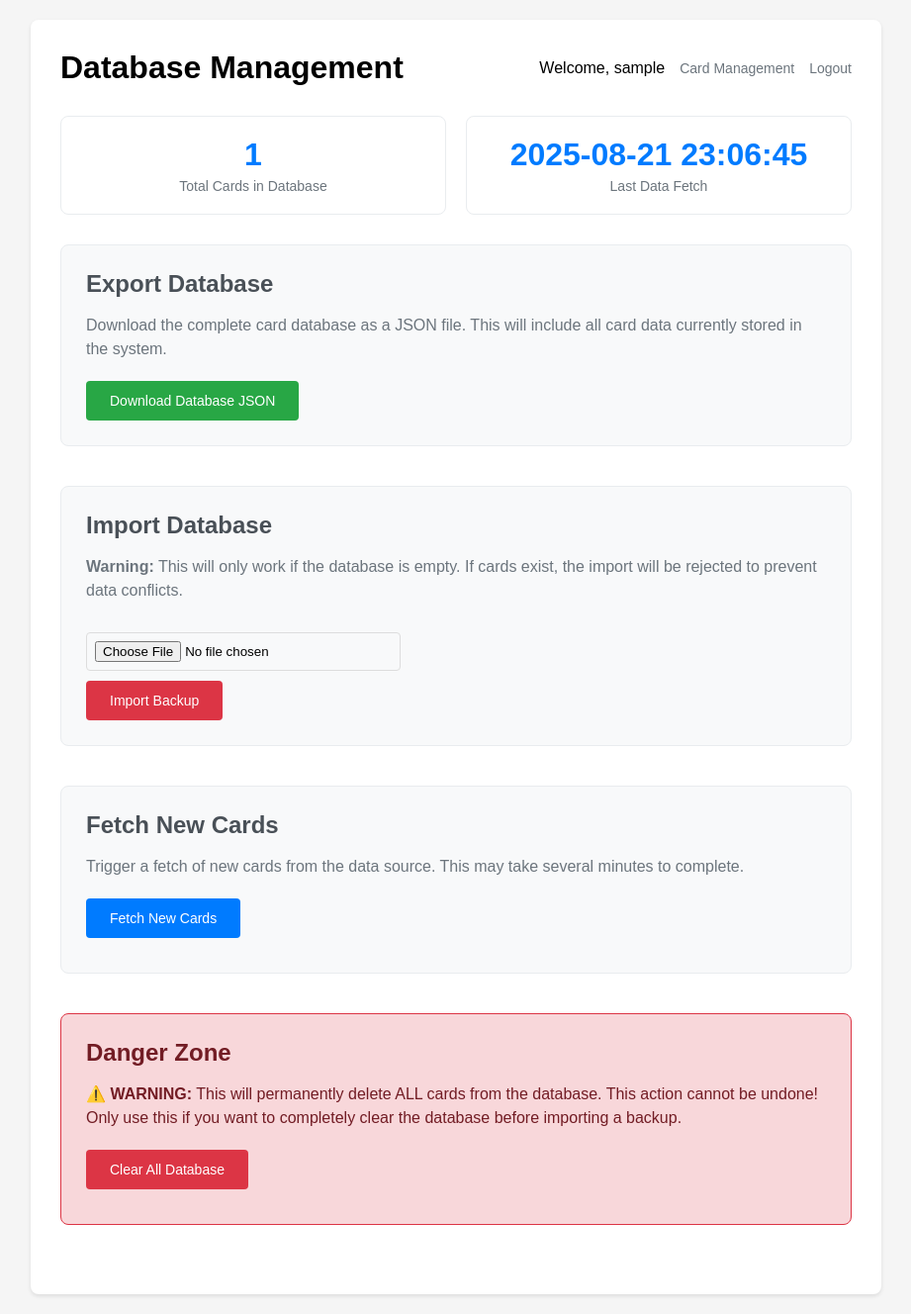
After one commit to btawa/MarcieAPI, a Flask app: page /admin/management in a window 1280 px wide. The commit adds this page. Shown: the whole page at 99% size, without its empty margins (179-1100 px from the left). Run offline with Flask 3, Linux system fonts and the light colour scheme; the visitor is signed in with stand-in values (Sample User, id 1); tables that the repository leaves empty hold one stand-in row (values such as "Sample post"); parts of the project's set-up code (start-up, migrations or seed data) failed here and were passed over.

Commit message:
Adding management page and realted functions

```diff
--- a/main.py
+++ b/main.py
@@ -405,6 +405,174 @@ def admin_delete_card(code):
         return f"Error deleting card: {str(e)}", 500
 
 
+@app.route('/admin/management')
+@require_admin_auth
+def admin_management():
+    """Database management page"""
+    total_cards = card_client.db.get_card_count()
+
+    # Get last fetch time from card_client if available
+    last_fetch = getattr(card_client, 'lastfetch', None)
+    if last_fetch and last_fetch != 'never':
+        try:
+            # Convert timestamp to readable format if it's a number
+            if isinstance(last_fetch, (int, float)):
+                import datetime
+                last_fetch = datetime.datetime.fromtimestamp(last_fetch).strftime('%Y-%m-%d %H:%M:%S')
+        except:
+            pass
+
+    return render_template('management.html',
+                         total_cards=total_cards,
+                         last_fetch=last_fetch or 'Never')
+
+
+@app.route('/admin/management/export')
+@require_admin_auth
+def admin_export_database():
+    """Export complete database as JSON"""
+    try:
+        import datetime
+
+        cards_data = card_client.cards
+        response_data = json.dumps(cards_data, indent=2)
+
+        # Generate filename with timestamp
+        timestamp = datetime.datetime.now().strftime("%Y%m%d_%H%M%S")
+        filename = f"marcie_cards_backup_{timestamp}.json"
+
+        response = Response(
+            response_data,
+            mimetype='application/json',
+            headers={'Content-Disposition': f'attachment; filename={filename}'}
+        )
+        return response
+
+    except Exception as e:
+        logging.error(f"Error exporting database: {e}")
+        return f"Error exporting database: {str(e)}", 500
+
+
+@app.route('/admin/management/import', methods=['GET', 'POST'])
+@require_admin_auth
+def admin_import_database():
+    """Import database from JSON backup"""
+    # Redirect GET requests back to management page
+    if request.method == 'GET':
+        return redirect(url_for('admin_management'))
+
+    message = None
+    message_type = 'danger'
+
+    try:
+        # Check if database is empty
+        if card_client.db.get_card_count() > 0:
+            message = "Import rejected: Database is not empty. Can only import into an empty database to prevent conflicts."
+        else:
+            # Get uploaded file
+            if 'backup_file' not in request.files:
+                message = "No file uploaded"
+            else:
+                file = request.files['backup_file']
+                if file.filename == '':
+                    message = "No file selected"
+                else:
+                    # Read and parse JSON
+                    file_content = file.read().decode('utf-8')
+                    cards_data = json.loads(file_content)
+
+                    if not isinstance(cards_data, list):
+                        message = "Invalid file format: Expected JSON array of cards"
+                    else:
+                        # Clear database and import new data
+                        if card_client.db.save_cards(cards_data, 'import'):
+                            # Update in-memory cards
+                            card_client.cards = cards_data
+                            message = f"Successfully imported {len(cards_data)} cards from backup"
+                            message_type = 'success'
+                        else:
+                            message = "Failed to import cards to database"
+
+    except json.JSONDecodeError:
+        message = "Invalid JSON file"
+    except Exception as e:
+        logging.error(f"Error importing database: {e}")
+        message = f"Error importing database: {str(e)}"
+
+    # Redirect back with message
+    total_cards = card_client.db.get_card_count()
+    last_fetch = getattr(card_client, 'lastfetch', 'Never')
+
+    return render_template('management.html',
+                         total_cards=total_cards,
+                         last_fetch=last_fetch,
+                         message=message,
+                         message_type=message_type)
+
+
+@app.route('/admin/management/fetch', methods=['POST'])
+@require_admin_auth
+def admin_fetch_new_cards():
+    """Admin endpoint to fetch new cards - requires admin authentication"""
+    try:
+        if card_client.lock is False:
+            card_client.lock = True
+
+            # Use daemon thread to ensure cleanup on app shutdown
+            x = threading.Thread(target=card_client.pull_new_cards, daemon=True)
+            x.start()
+
+            status = {'status': "Starting get_new_cards, this may take a while"}
+            return Response(response=json.dumps(status), status=201, mimetype='application/json')
+        else:
+            status = {'status': "CardClient is locked, is something already running?"}
+            return Response(response=json.dumps(status), status=409, mimetype='application/json')
+
+    except Exception as e:
+        # Reset lock on error and log the issue
+        card_client.lock = False
+        logging.error(f"Error in admin_fetch_new_cards: {e}")
+        status = {'status': f"Error: {str(e)}"}
+        return Response(response=json.dumps(status), status=500, mimetype='application/json')
+
+
+@app.route('/admin/management/clear', methods=['POST'])
+@require_admin_auth
+def admin_clear_database():
+    """Admin endpoint to clear all cards from database - requires admin authentication"""
+    try:
+        # Get current count for logging
+        current_count = card_client.db.get_card_count()
+
+        # Clear the database
+        if card_client.db.clear_database():
+            # Clear in-memory cards as well
+            card_client.cards = []
+
+            logging.info(f"Admin {session.get('admin_username', 'unknown')} cleared database of {current_count} cards")
+
+            response_data = {
+                'success': True,
+                'message': f'Successfully cleared {current_count} cards from database',
+                'cleared_count': current_count
+            }
+            return Response(response=json.dumps(response_data), status=200, mimetype='application/json')
+        else:
+            response_data = {
+                'success': False,
+                'message': 'Failed to clear database'
+            }
+            return Response(response=json.dumps(response_data), status=500, mimetype='application/json')
+
+    except Exception as e:
+        logging.error(f"Error in admin_clear_database: {e}")
+        response_data = {
+            'success': False,
+            'message': f'Error clearing database: {str(e)}'
+        }
+        return Response(response=json.dumps(response_data), status=500, mimetype='application/json')
+
+
 
 
 if __name__ == '__main__':
--- a/templates/card_list.html
+++ b/templates/card_list.html
@@ -200,6 +200,7 @@
             <div style="display: flex; gap: 10px; align-items: center;">
                 {% if session.admin_username %}
                     <span style="color: #6c757d; font-size: 14px;">Welcome, {{ session.admin_username }}</span>
+                    <a href="/admin/management" style="color: #6c757d; text-decoration: none; font-size: 14px;">Management</a>
                     <a href="/admin/logout" style="color: #6c757d; text-decoration: none; font-size: 14px;">Logout</a>
                 {% endif %}
             </div>
--- /dev/null
+++ b/templates/management.html
@@ -0,0 +1,330 @@
+<!DOCTYPE html>
+<html lang="en">
+<head>
+    <meta charset="UTF-8">
+    <meta name="viewport" content="width=device-width, initial-scale=1.0">
+    <title>Database Management - Marcie API</title>
+    <style>
+        body {
+            font-family: Arial, sans-serif;
+            margin: 0;
+            padding: 20px;
+            background-color: #f5f5f5;
+        }
+        .container {
+            max-width: 800px;
+            margin: 0 auto;
+            background-color: white;
+            padding: 30px;
+            border-radius: 8px;
+            box-shadow: 0 2px 4px rgba(0,0,0,0.1);
+        }
+        .header {
+            display: flex;
+            justify-content: space-between;
+            align-items: center;
+            margin-bottom: 30px;
+        }
+        .nav-links {
+            display: flex;
+            gap: 15px;
+            align-items: center;
+        }
+        .nav-links a {
+            color: #6c757d;
+            text-decoration: none;
+            font-size: 14px;
+        }
+        .nav-links a:hover {
+            color: #007bff;
+        }
+        .section {
+            margin-bottom: 40px;
+            padding: 25px;
+            border: 1px solid #e9ecef;
+            border-radius: 8px;
+            background-color: #f8f9fa;
+        }
+        .section h2 {
+            margin-top: 0;
+            margin-bottom: 15px;
+            color: #495057;
+        }
+        .section p {
+            margin-bottom: 20px;
+            color: #6c757d;
+            line-height: 1.5;
+        }
+        .btn {
+            background-color: #007bff;
+            color: white;
+            padding: 12px 24px;
+            border: none;
+            border-radius: 4px;
+            cursor: pointer;
+            text-decoration: none;
+            display: inline-block;
+            font-size: 14px;
+            font-weight: 500;
+            transition: background-color 0.2s;
+        }
+        .btn:hover {
+            background-color: #0056b3;
+        }
+        .btn-danger {
+            background-color: #dc3545;
+        }
+        .btn-danger:hover {
+            background-color: #c82333;
+        }
+        .btn-success {
+            background-color: #28a745;
+        }
+        .btn-success:hover {
+            background-color: #218838;
+        }
+        .file-input {
+            margin: 10px 0;
+            padding: 8px;
+            border: 1px solid #ddd;
+            border-radius: 4px;
+            width: 300px;
+        }
+        .alert {
+            padding: 15px;
+            border-radius: 4px;
+            margin-bottom: 20px;
+        }
+        .alert-success {
+            background-color: #d4edda;
+            border-color: #c3e6cb;
+            color: #155724;
+        }
+        .alert-danger {
+            background-color: #f8d7da;
+            border-color: #f5c6cb;
+            color: #721c24;
+        }
+        .alert-warning {
+            background-color: #fff3cd;
+            border-color: #ffeaa7;
+            color: #856404;
+        }
+        .stats {
+            display: grid;
+            grid-template-columns: repeat(auto-fit, minmax(200px, 1fr));
+            gap: 20px;
+            margin-bottom: 30px;
+        }
+        .stat-card {
+            background: #ffffff;
+            padding: 20px;
+            border-radius: 8px;
+            border: 1px solid #e9ecef;
+            text-align: center;
+        }
+        .stat-number {
+            font-size: 32px;
+            font-weight: bold;
+            color: #007bff;
+            margin-bottom: 5px;
+        }
+        .stat-label {
+            color: #6c757d;
+            font-size: 14px;
+        }
+    </style>
+</head>
+<body>
+    <div class="container">
+        <div class="header">
+            <h1 style="margin: 0;">Database Management</h1>
+            <div class="nav-links">
+                {% if session.admin_username %}
+                    <span>Welcome, {{ session.admin_username }}</span>
+                    <a href="/admin/cards">Card Management</a>
+                    <a href="/admin/logout">Logout</a>
+                {% endif %}
+            </div>
+        </div>
+
+        {% if message %}
+            <div class="alert alert-{{ message_type or 'success' }}">
+                {{ message }}
+            </div>
+        {% endif %}
+
+        <div class="stats">
+            <div class="stat-card">
+                <div class="stat-number">{{ total_cards }}</div>
+                <div class="stat-label">Total Cards in Database</div>
+            </div>
+            <div class="stat-card">
+                <div class="stat-number" id="last-fetch-display">{{ last_fetch or 'Never' }}</div>
+                <div class="stat-label">Last Data Fetch</div>
+            </div>
+        </div>
+
+        <div class="section">
+            <h2>Export Database</h2>
+            <p>Download the complete card database as a JSON file. This will include all card data currently stored in the system.</p>
+            <a href="/admin/management/export" class="btn btn-success">Download Database JSON</a>
+        </div>
+
+        <div class="section">
+            <h2>Import Database</h2>
+            <p>
+                <strong>Warning:</strong> This will only work if the database is empty. If cards exist, the import will be rejected to prevent data conflicts.
+            </p>
+            <form method="POST" action="/admin/management/import" enctype="multipart/form-data">
+                <input type="file" name="backup_file" accept=".json" class="file-input" required>
+                <br>
+                <button type="submit" class="btn btn-danger" onclick="return confirm('Are you sure you want to import this backup? This can only be done if the database is empty.')">
+                    Import Backup
+                </button>
+            </form>
+        </div>
+
+        <div class="section">
+            <h2>Fetch New Cards</h2>
+            <p>Trigger a fetch of new cards from the data source. This may take several minutes to complete.</p>
+            <button onclick="fetchNewCards()" class="btn" id="fetch-btn">Fetch New Cards</button>
+            <div id="fetch-status" style="margin-top: 10px; font-weight: bold;"></div>
+        </div>
+
+        <div class="section" style="border-color: #dc3545; background-color: #f8d7da;">
+            <h2 style="color: #721c24;">Danger Zone</h2>
+            <p style="color: #721c24;">
+                <strong>⚠️ WARNING:</strong> This will permanently delete ALL cards from the database. This action cannot be undone!
+                Only use this if you want to completely clear the database before importing a backup.
+            </p>
+            <button onclick="clearDatabase()" class="btn btn-danger">Clear All Database</button>
+            <div id="clear-status" style="margin-top: 10px; font-weight: bold;"></div>
+        </div>
+    </div>
+
+    <script>
+        // Convert epoch timestamp to readable format on page load
+        document.addEventListener('DOMContentLoaded', function() {
+            const lastFetchElement = document.getElementById('last-fetch-display');
+            const lastFetchValue = lastFetchElement.textContent.trim();
+
+            // Check if it's a number (epoch timestamp)
+            if (lastFetchValue && !isNaN(lastFetchValue) && lastFetchValue !== 'Never') {
+                const timestamp = parseFloat(lastFetchValue);
+                const date = new Date(timestamp * 1000); // Convert to milliseconds
+
+                // Format to local time with readable format
+                const options = {
+                    year: 'numeric',
+                    month: 'short',
+                    day: 'numeric',
+                    hour: '2-digit',
+                    minute: '2-digit',
+                    second: '2-digit',
+                    timeZoneName: 'short'
+                };
+
+                const readableTime = date.toLocaleString(undefined, options);
+                lastFetchElement.textContent = readableTime;
+                lastFetchElement.title = `Epoch timestamp: ${lastFetchValue}`;
+            }
+        });
+
+        function fetchNewCards() {
+            const btn = document.getElementById('fetch-btn');
+            const status = document.getElementById('fetch-status');
+
+            btn.disabled = true;
+            btn.textContent = 'Fetching...';
+            status.textContent = 'Starting fetch process...';
+            status.style.color = '#007bff';
+
+            fetch('/admin/management/fetch', {
+                method: 'POST',
+                headers: {
+                    'Content-Type': 'application/json',
+                }
+            })
+            .then(response => response.json())
+            .then(data => {
+                status.textContent = data.status || 'Fetch completed';
+                status.style.color = '#28a745';
+
+                setTimeout(() => {
+                    btn.disabled = false;
+                    btn.textContent = 'Fetch New Cards';
+                    status.textContent = '';
+                }, 3000);
+            })
+            .catch(error => {
+                status.textContent = 'Error: ' + error.message;
+                status.style.color = '#dc3545';
+                btn.disabled = false;
+                btn.textContent = 'Fetch New Cards';
+            });
+        }
+
+        function clearDatabase() {
+            // First confirmation
+            if (!confirm('⚠️ WARNING: This will delete ALL cards from the database!\n\nThis action CANNOT be undone!\n\nAre you absolutely sure you want to continue?')) {
+                return;
+            }
+
+            // Second confirmation with typing requirement
+            const confirmText = prompt(
+                '🔥 FINAL WARNING 🔥\n\n' +
+                'You are about to PERMANENTLY DELETE all cards from the database.\n\n' +
+                'To confirm this destructive action, please type exactly:\nDELETEME\n\n' +
+                '(case sensitive)'
+            );
+
+            if (confirmText !== 'DELETEME') {
+                if (confirmText !== null) { // User didn't cancel, but typed wrong text
+                    alert('❌ Confirmation text did not match. Database clear cancelled for your safety.');
+                }
+                return;
+            }
+
+            // Proceed with clearing
+            const statusDiv = document.getElementById('clear-status');
+            const btn = event.target;
+
+            btn.disabled = true;
+            btn.textContent = 'Clearing...';
+            statusDiv.textContent = 'Clearing database...';
+            statusDiv.style.color = '#dc3545';
+
+            fetch('/admin/management/clear', {
+                method: 'POST',
+                headers: {
+                    'Content-Type': 'application/json',
+                }
+            })
+            .then(response => response.json())
+            .then(data => {
+                if (data.success) {
+                    statusDiv.textContent = data.message || 'Database cleared successfully!';
+                    statusDiv.style.color = '#28a745';
+
+                    // Refresh page after 2 seconds to show updated stats
+                    setTimeout(() => {
+                        window.location.reload();
+                    }, 2000);
+                } else {
+                    statusDiv.textContent = data.message || 'Failed to clear database';
+                    statusDiv.style.color = '#dc3545';
+                }
+            })
+            .catch(error => {
+                statusDiv.textContent = 'Error: ' + error.message;
+                statusDiv.style.color = '#dc3545';
+            })
+            .finally(() => {
+                btn.disabled = false;
+                btn.textContent = 'Clear All Database';
+            });
+        }
+    </script>
+</body>
+</html>
```
Also changed, not shown: database.py (+21 -0 lines).
